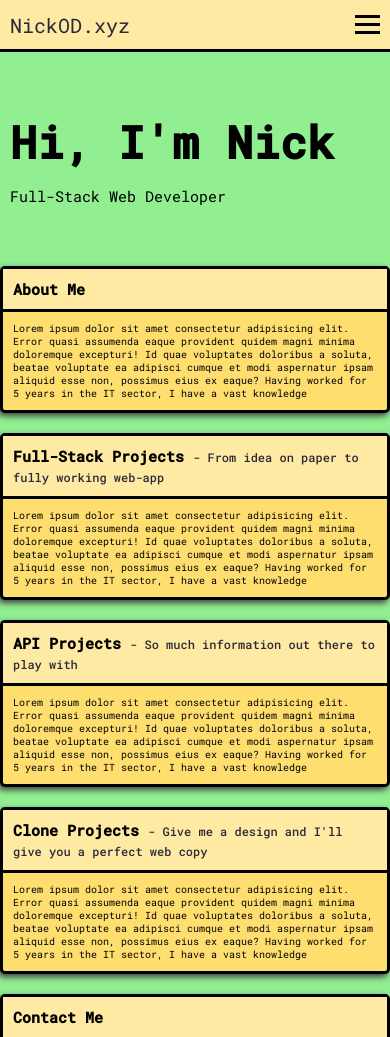
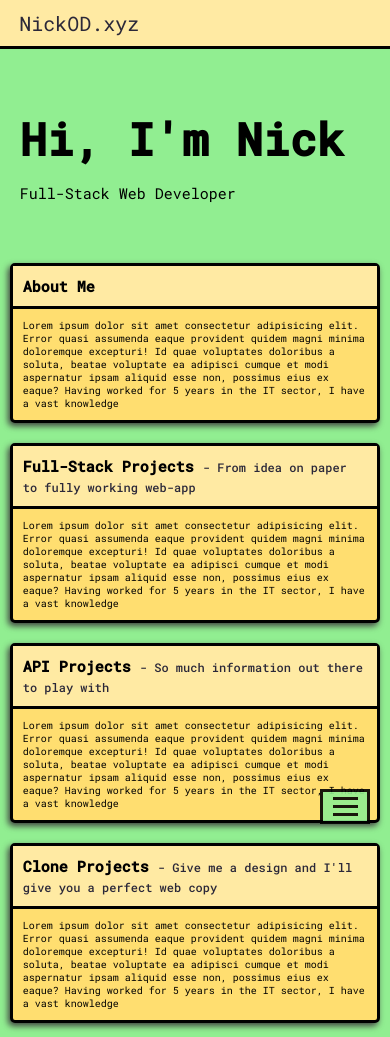
Before and after one commit to Nick-ODonoghue/NickOD.xyz, a plain HTML site: page index.html in a window 390 px wide. Shown: the top 1037 px of the page. Drawn offline with Linux system fonts and the light colour scheme.

Commit message:
repositioned burger menu and change postion of menu fade in/out

```diff
--- a/css/styles.css
+++ b/css/styles.css
@@ -61,7 +61,7 @@ span {
 }
 
 .container {
-    max-width: 144rem;
+    width: min(95%, 144rem);
     margin-inline: auto;
 }
 
@@ -96,8 +96,17 @@ span {
 
 /* Hamburger */
 .hamburger {
-    display: none;
+    display: block;
     cursor: pointer;
+    position: fixed;
+    bottom: 2rem;
+    right: 2rem;
+    background-color: var(--site--bg);
+    opacity: .9;
+    width: 50px;
+    /* border-radius: 50%; */
+    border: var(--border);
+    z-index: 999;
 }
 
 .hamburger__bar {
@@ -130,16 +139,16 @@ span {
     .nav__menu {
         position: fixed;
         right: -100%;
-        top: 0;
+        bottom: -100%;
         gap: 0;
         flex-direction: column;
         justify-content: center;
         background-color: var(--card--bg);
+        border-top: var(--border);
         border-left: var(--border);
-        border-bottom: var(--border);
         width: 65%;
         height: 75%;
-        transition: 0.5s;
+        transition: 0.7s;
     }
 
     .nav__link {
@@ -148,12 +157,14 @@ span {
 
     .nav__menu.active {
         right: 0;
+        bottom: 0;
     }
 }
 
 /* Hero Section */
 .hero {
-    margin: 5rem 0;
+    margin-top: 5rem;
+    margin-bottom: 5rem;
     padding: var(--padding);
 }
 
--- a/index.html
+++ b/index.html
@@ -13,6 +13,12 @@
 <body>
     <main>
 
+        <div class="hamburger set-flex center-v center-h">
+            <span class="hamburger__bar"></span>
+            <span class="hamburger__bar"></span>
+            <span class="hamburger__bar"></span>
+        </div>
+
         <!-- Header & Navbar -->
         <header class="header">
             <div class="container">
@@ -26,11 +32,11 @@
                         <li class="nav__link"><a href="#" class="nav__item">portfolio</a></li>
                         <li class="nav__link"><a href="#" class="nav__item">contact</a></li>
                     </ul>
-                    <div class="hamburger">
+                    <!-- <div class="hamburger">
                         <span class="hamburger__bar"></span>
                         <span class="hamburger__bar"></span>
                         <span class="hamburger__bar"></span>
-                    </div>
+                    </div> -->
                 </nav>
             </div>
         </header>
```
